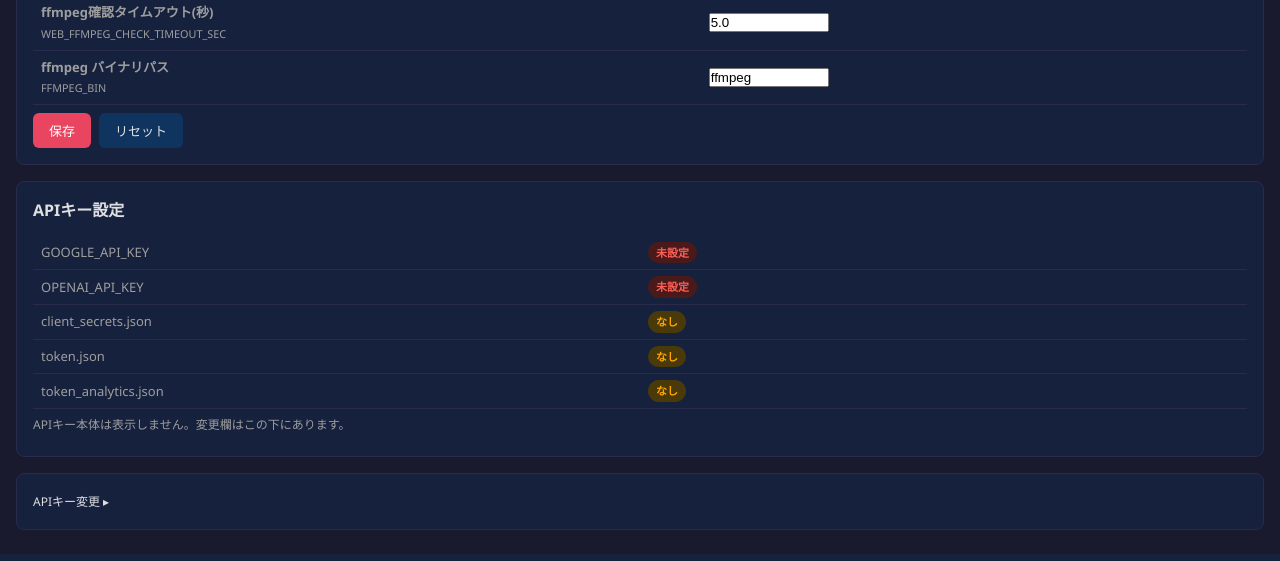
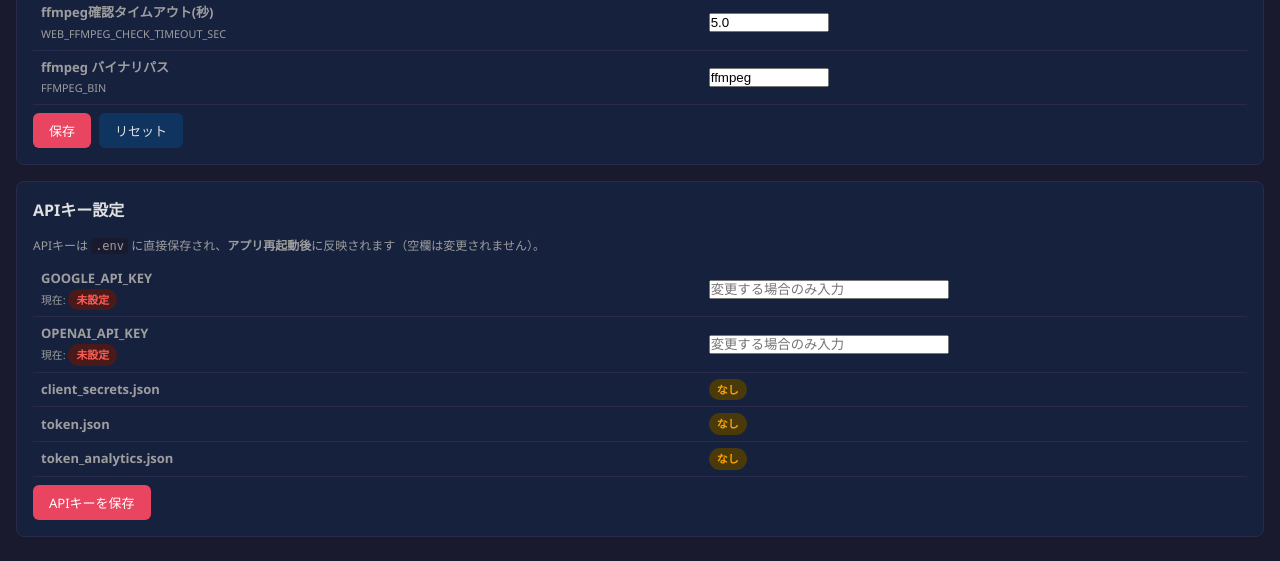
Before and after one commit to benybeny777/PicoCast, a FastAPI app: template web_app/templates/settings.html in a window 1280 px wide. Shown: the part 2717-3278 px from the top of the page. Run offline with FastAPI, Linux system fonts and the light colour scheme; the template is opened without the code that fills it, so the values that code supplies are empty.

Commit message:
refactor(web_app): settings画面のAPIキー設定と変更フォームを統合し、下部変更セクションを廃止

```diff
--- a/web_app/templates/settings.html
+++ b/web_app/templates/settings.html
@@ -55,43 +55,47 @@
   <div id="save-status" style="display:none" class="log-box mt"></div>
 </div>
 
-<!-- APIキー状態・変更（最下部） -->
+<!-- APIキー設定・変更 -->
 <div class="card mt">
   <h2>APIキー設定</h2>
-  <table class="status-table">
-    <tr><td>GOOGLE_API_KEY</td><td>{% if status.google_api_key %}<span class="badge badge-ok">設定済み（値は非表示）</span>{% else %}<span class="badge badge-ng">未設定</span>{% endif %}</td></tr>
-    <tr><td>OPENAI_API_KEY</td><td>{% if status.openai_api_key %}<span class="badge badge-ok">設定済み（値は非表示）</span>{% else %}<span class="badge badge-ng">未設定</span>{% endif %}</td></tr>
-    <tr><td>client_secrets.json</td><td>{% if status.client_secrets_json %}<span class="badge badge-ok">あり</span>{% else %}<span class="badge badge-warn">なし</span>{% endif %}</td></tr>
-    <tr><td>token.json</td><td>{% if status.token_json %}<span class="badge badge-ok">あり</span>{% else %}<span class="badge badge-warn">なし</span>{% endif %}</td></tr>
-    <tr><td>token_analytics.json</td><td>{% if status.token_analytics_json %}<span class="badge badge-ok">あり</span>{% else %}<span class="badge badge-warn">なし</span>{% endif %}</td></tr>
-  </table>
-  <p class="hint">APIキー本体は表示しません。変更欄はこの下にあります。</p>
-</div>
-
-<details class="card mt" style="font-size:13px">
-  <summary style="cursor:pointer; color:var(--text-muted); user-select:none">APIキー変更 ▸</summary>
-  <div style="margin-top:12px">
-    <p class="hint">空欄のキーは変更されません。保存すると <code>.env</code> に書き込まれます（アプリ再起動後に反映）。</p>
+  <p class="hint">APIキーは <code>.env</code> に直接保存され、<strong>アプリ再起動後</strong>に反映されます（空欄は変更されません）。</p>
   <table class="status-table">
     <tr>
-        <td style="width:55%"><label for="secret-GOOGLE_API_KEY">GOOGLE_API_KEY</label>
+      <td style="width:55%">
+        <label for="secret-GOOGLE_API_KEY"><strong>GOOGLE_API_KEY</strong></label>
         <br><small style="color:var(--text-muted)">現在: {% if status.google_api_key %}<span class="badge badge-ok">設定済み</span>{% else %}<span class="badge badge-ng">未設定</span>{% endif %}</small>
       </td>
-        <td><input id="secret-GOOGLE_API_KEY" type="password" autocomplete="new-password" placeholder="変更する場合のみ入力" class="form-input" style="width:240px"></td>
+      <td>
+        <input id="secret-GOOGLE_API_KEY" type="password" autocomplete="new-password" placeholder="変更する場合のみ入力" class="form-input" style="width:240px">
+      </td>
     </tr>
     <tr>
-        <td><label for="secret-OPENAI_API_KEY">OPENAI_API_KEY</label>
+      <td>
+        <label for="secret-OPENAI_API_KEY"><strong>OPENAI_API_KEY</strong></label>
         <br><small style="color:var(--text-muted)">現在: {% if status.openai_api_key %}<span class="badge badge-ok">設定済み</span>{% else %}<span class="badge badge-ng">未設定</span>{% endif %}</small>
       </td>
-        <td><input id="secret-OPENAI_API_KEY" type="password" autocomplete="new-password" placeholder="変更する場合のみ入力" class="form-input" style="width:240px"></td>
+      <td>
+        <input id="secret-OPENAI_API_KEY" type="password" autocomplete="new-password" placeholder="変更する場合のみ入力" class="form-input" style="width:240px">
+      </td>
+    </tr>
+    <tr>
+      <td><strong>client_secrets.json</strong></td>
+      <td>{% if status.client_secrets_json %}<span class="badge badge-ok">あり</span>{% else %}<span class="badge badge-warn">なし</span>{% endif %}</td>
+    </tr>
+    <tr>
+      <td><strong>token.json</strong></td>
+      <td>{% if status.token_json %}<span class="badge badge-ok">あり</span>{% else %}<span class="badge badge-warn">なし</span>{% endif %}</td>
+    </tr>
+    <tr>
+      <td><strong>token_analytics.json</strong></td>
+      <td>{% if status.token_analytics_json %}<span class="badge badge-ok">あり</span>{% else %}<span class="badge badge-warn">なし</span>{% endif %}</td>
     </tr>
   </table>
   <div class="action-row mt">
-      <button class="btn btn-secondary" onclick="saveSecrets()">APIキーを保存</button>
+    <button class="btn btn-primary" onclick="saveSecrets()">APIキーを保存</button>
   </div>
   <div id="secrets-status" style="display:none" class="log-box mt"></div>
 </div>
-</details>
 
 {% endblock %}
 {% block scripts %}
```
Lines whose indentation alone changed are shown as unchanged.
